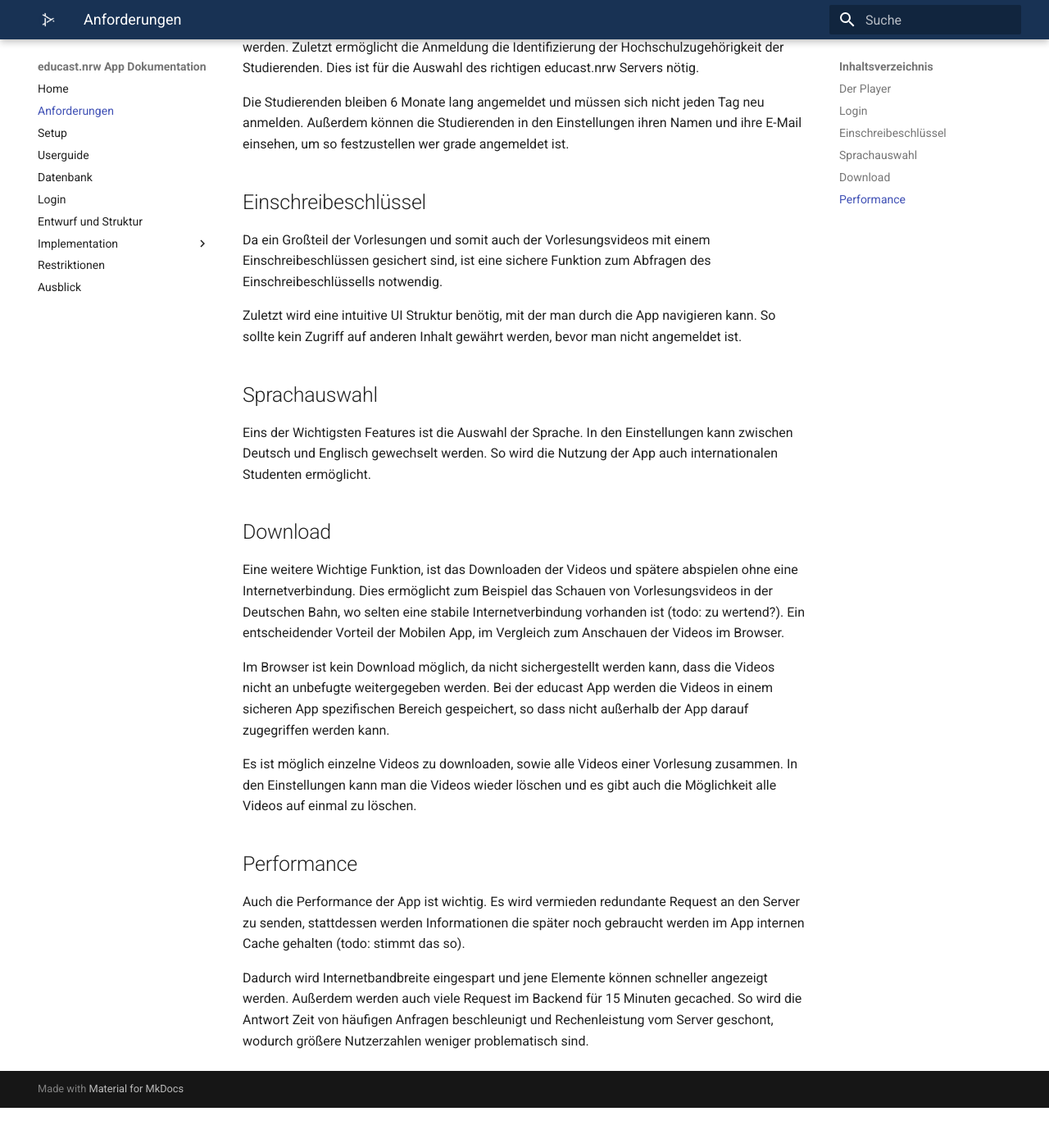
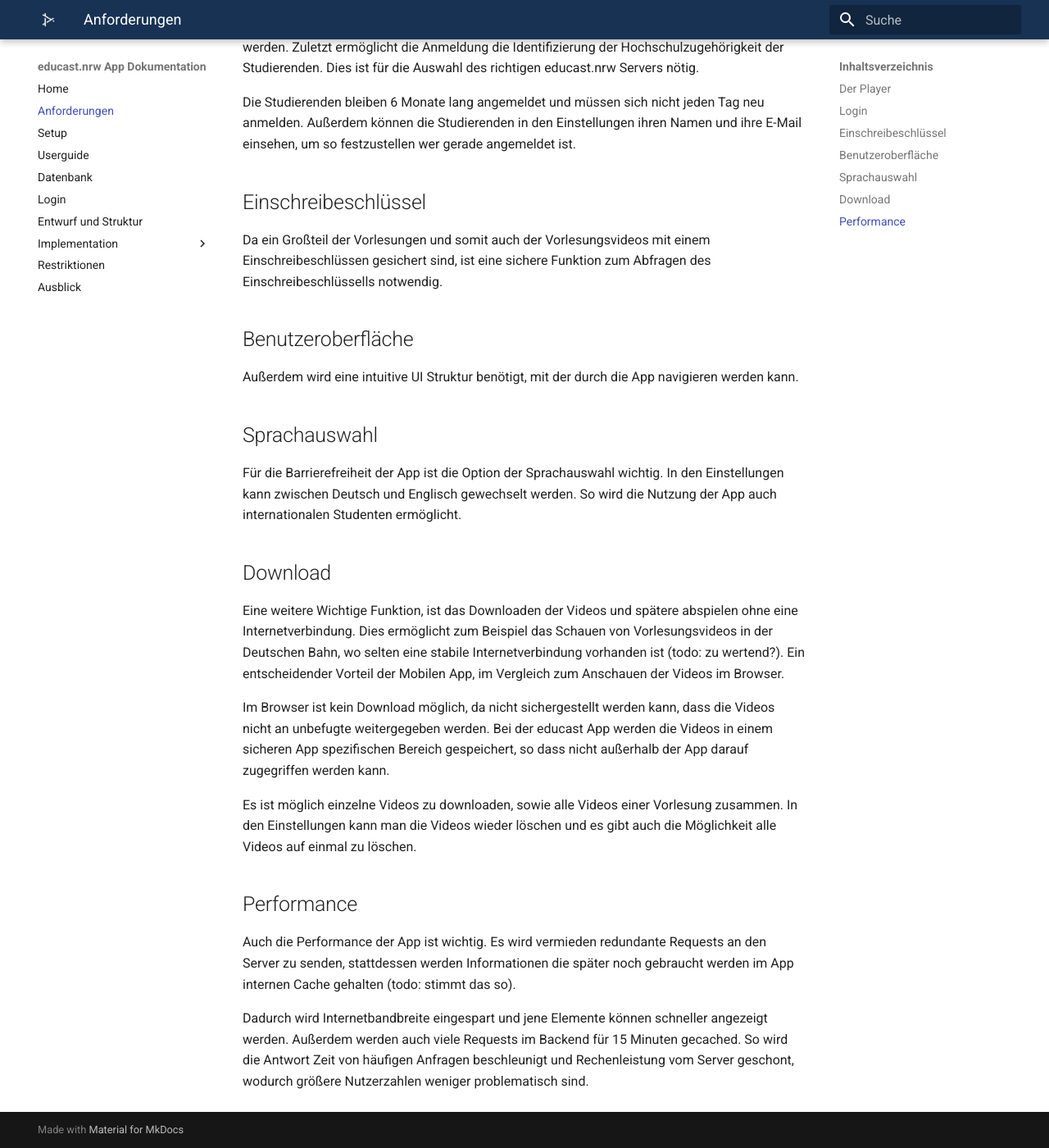
Before and after one commit to educastmobileapp/docs, an MkDocs documentation site: the page built from docs/anforderungen.md, in a window 1280 px wide and 1400 px high, scrolled down 816 px. Shown: the whole window at 82% size. Built offline with MkDocs 1.6.1 and Material for MkDocs 9.7.7, drawn with Linux system fonts in a browser that asks for light colours; before the commit the page ends 2167 px from its top, so only the background shows below that; some of the changed text lies outside the part shown.

```diff
--- a/docs/anforderungen.md
+++ b/docs/anforderungen.md
@@ -1,29 +1,30 @@
 # Anforderungen
 In diesem Abschnitt sind die Anforderungen an die App aufgelistet.
 
-Die Hauptaufgabe der App ist das Abspielen von Vorlesungsvideos auf dem mobilen Endgerät. Die Videos sind auf dem educast.nrw Server der jeweiligen Hochschule der Studierenden gespeichert. Von dem erver aus werden die inhalte dann bei zugriff geladen.
+Die Hauptaufgabe der App ist das Abspielen von Vorlesungsvideos auf dem mobilen Endgerät. Die Videos sind auf dem educast.nrw Server der jeweiligen Hochschule der Studierenden gespeichert. Von den Servern aus werden die Inhalte beim abspielen der Videos geladen.
 
 ## Der Player
-Die zentrale Aufgabe der App ist das Abspielen von Videos. Zudem hat der Player noch weitere Funktionen als nur das Starten und Pausieren von Videos.
+Der Player ist ein Zentraler Bestandteil der App und halt viele Funktionen, neben dem abspielen und pausieren der Videos.
 
 So kann man die Qualität und die Wiedergabegeschwindigkeit ändern. Mit einem Doppelklick auf dem Bildschirm auf der linken bzw. rechten Seite lässt sich das Video vor bzw. zurück spulen, so dass die Studierenden sich z.B. komplexe Inhalte einfach nochmal anschauen können.
 
-Der Videofortschritt wird auch Gerätübergreifen gespeichert. Nach einer Pause können die Studierenden genau an der richtigen Position das Video weiterschauen.
+Der Videofortschritt wird auch Geräteübergreifend gespeichert. Nach einer Pause können die Studierenden genau an der richtigen Position das Video weiter schauen.
 
 Bei der Aufzeichnung von Vorlesungen gibt es oft zwei Ansichten. Eine Ansicht von den Folien und eine von der Vortragenden Person. Deshalb gibt es eine Funktion zum Wechseln der Ansicht.
 
 ## Login
 Des Weiteren ist eine Anmeldefunktion benötigt. Hier melden sich die Studierenden mit ihrer Hochschulkennung und ihren Passwörtern an. Dieselben Anmeldedaten, die auch für andere Hochschule bezogene IT-Dienste benötigt sind. So ist sichergestellt das nur berechtigte Personen die App nutzen können. Außerdem können individuelle Einstellungen gespeichert werden. Zuletzt ermöglicht die Anmeldung die Identifizierung der Hochschulzugehörigkeit der Studierenden. Dies ist für die Auswahl des richtigen educast.nrw Servers nötig.
 
-Die Studierenden bleiben 6 Monate lang angemeldet und müssen sich nicht jeden Tag neu anmelden. Außerdem können die Studierenden in den Einstellungen ihren Namen und ihre E-Mail einsehen, um so festzustellen wer grade angemeldet ist.
+Die Studierenden bleiben 6 Monate lang angemeldet und müssen sich nicht jeden Tag neu anmelden. Außerdem können die Studierenden in den Einstellungen ihren Namen und ihre E-Mail einsehen, um so festzustellen wer gerade angemeldet ist.
 
 ## Einschreibeschlüssel
 Da ein Großteil der Vorlesungen und somit auch der Vorlesungsvideos mit einem Einschreibeschlüssen gesichert sind, ist eine sichere Funktion zum Abfragen des Einschreibeschlüssells notwendig.
 
-Zuletzt wird eine intuitive UI Struktur benötig, mit der man durch die App navigieren kann. So sollte kein Zugriff auf anderen Inhalt gewährt werden, bevor man nicht angemeldet ist.
+## Benutzeroberfläche
+Außerdem wird eine intuitive UI Struktur benötigt, mit der durch die App navigieren werden kann.
 
 ## Sprachauswahl
-Eins der Wichtigsten Features ist die Auswahl der Sprache. In den Einstellungen kann zwischen Deutsch und Englisch gewechselt werden. So wird die Nutzung der App auch internationalen Studenten ermöglicht.
+Für die Barrierefreiheit der App ist die Option der Sprachauswahl wichtig. In den Einstellungen kann zwischen Deutsch und Englisch gewechselt werden. So wird die Nutzung der App auch internationalen Studenten ermöglicht.
 
 ## Download
 Eine weitere Wichtige Funktion, ist das Downloaden der Videos und spätere abspielen ohne eine Internetverbindung. Dies ermöglicht zum Beispiel das Schauen von Vorlesungsvideos in der Deutschen Bahn, wo selten eine stabile Internetverbindung vorhanden ist (todo: zu wertend?). Ein entscheidender Vorteil der Mobilen App, im Vergleich zum Anschauen der Videos im Browser.
@@ -33,6 +34,6 @@ Im Browser ist kein Download möglich, da nicht sichergestellt werden kann, dass
 Es ist möglich einzelne Videos zu downloaden, sowie alle Videos einer Vorlesung zusammen. In den Einstellungen kann man die Videos wieder löschen und es gibt auch die Möglichkeit alle Videos auf einmal zu löschen.
 
 ## Performance
-Auch die Performance der App ist wichtig. Es wird vermieden redundante Request an den Server zu senden, stattdessen werden Informationen die später noch gebraucht werden im App internen Cache gehalten (todo: stimmt das so).
+Auch die Performance der App ist wichtig. Es wird vermieden redundante Requests an den Server zu senden, stattdessen werden Informationen die später noch gebraucht werden im App internen Cache gehalten (todo: stimmt das so).
 
-Dadurch wird Internetbandbreite eingespart und jene Elemente können schneller angezeigt werden. Außerdem werden auch viele Request im Backend für 15 Minuten gecached. So wird die Antwort Zeit von häufigen Anfragen beschleunigt und Rechenleistung vom Server geschont, wodurch größere Nutzerzahlen weniger problematisch sind.
+Dadurch wird Internetbandbreite eingespart und jene Elemente können schneller angezeigt werden. Außerdem werden auch viele Requests im Backend für 15 Minuten gecached. So wird die Antwort Zeit von häufigen Anfragen beschleunigt und Rechenleistung vom Server geschont, wodurch größere Nutzerzahlen weniger problematisch sind.
```
Also changed, not shown: docs/entwurf.md (+8 -36 lines).
